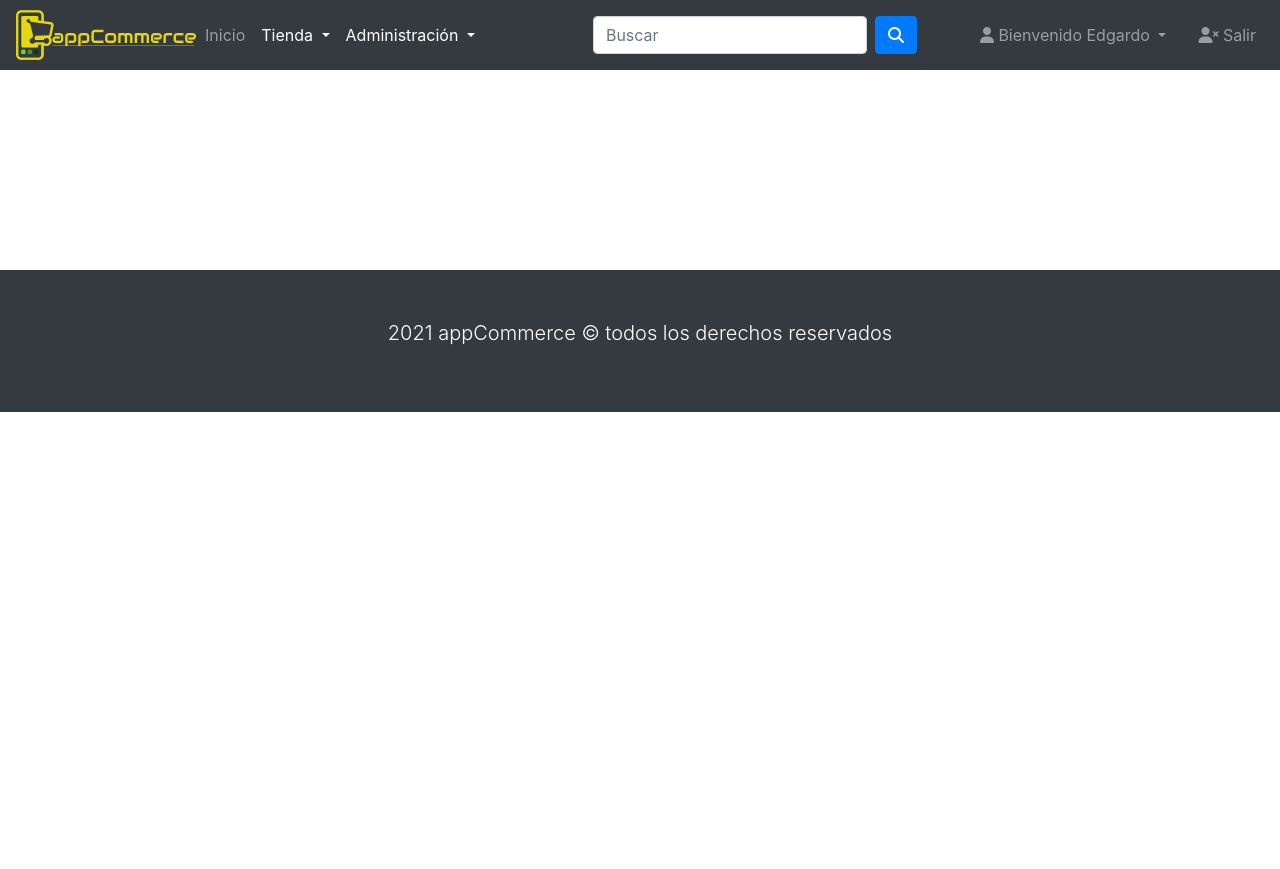
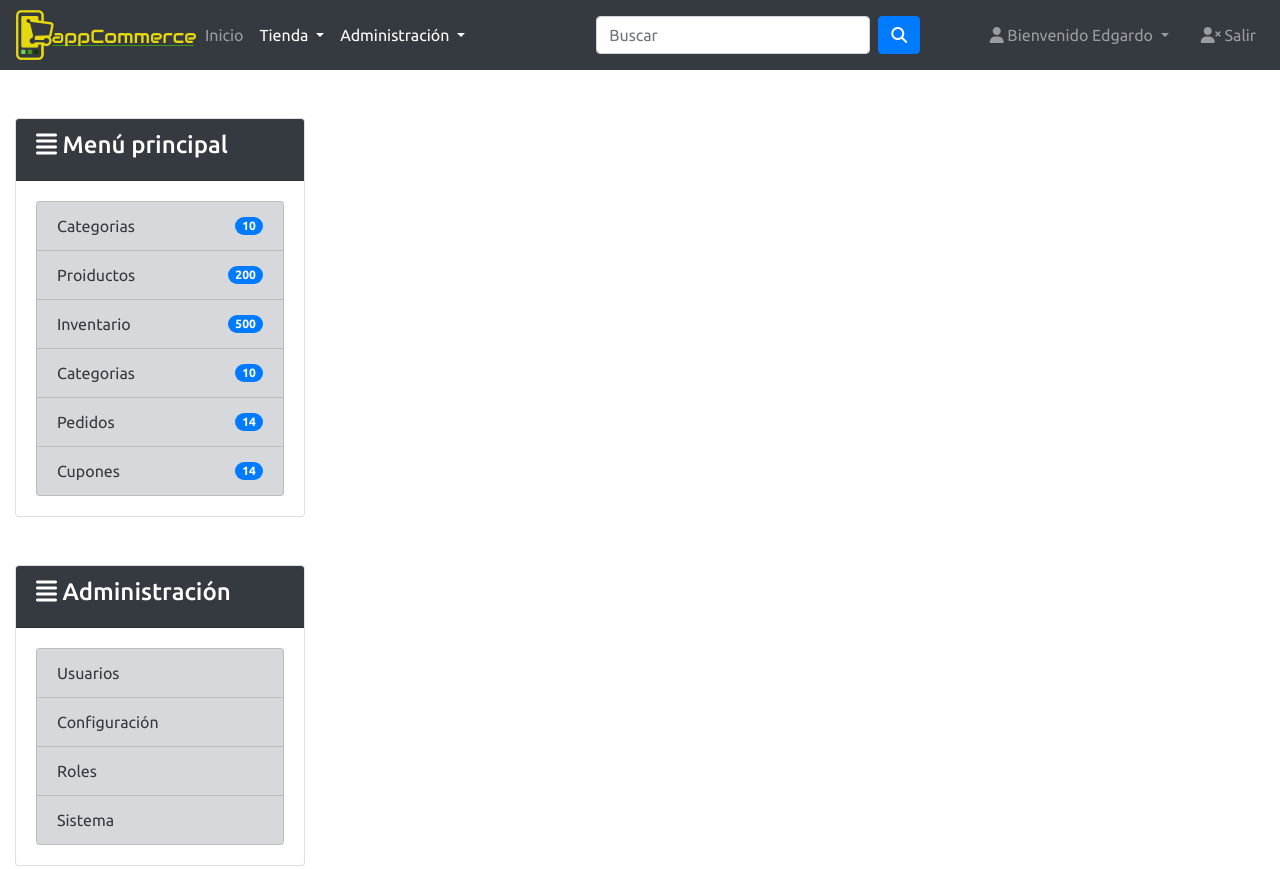
Before and after one commit to edganime96/appcommerce, a plain HTML site: page panel.html in a window 1280 px wide. Shown: the top 869 px of the page. Before the commit the page ends 800 px from the top, so only its background shows below. Drawn offline with nearby package versions, Linux system fonts and the light colour scheme.

Commit message:
panel de administracion creada, fuente Ubuntu añadida

```diff
--- a/css/styles.css
+++ b/css/styles.css
@@ -1,3 +1,7 @@
+* {
+    font-family: 'Ubuntu', sans-serif;
+}
+
 #main-footer {
     margin-top: 200px !important;
 }
--- a/panel.html
+++ b/panel.html
@@ -9,6 +9,8 @@
     <link rel="stylesheet" href="https://cdn.jsdelivr.net/npm/bootstrap@4.6.0/dist/css/bootstrap.min.css" integrity="sha384-B0vP5xmATw1+K9KRQjQERJvTumQW0nPEzvF6L/Z6nronJ3oUOFUFpCjEUQouq2+l" crossorigin="anonymous">
 
     <!-- Customize Styles -->
+    <link rel="preconnect" href="https://fonts.gstatic.com">
+    <link href="https://fonts.googleapis.com/css2?family=Ubuntu:ital,wght@0,300;0,400;0,500;0,700;1,300;1,400;1,500;1,700&display=swap" rel="stylesheet">
     <link rel="stylesheet" href="css/styles.css">
 
     <!-- Font Awesome icons Kit -->
@@ -47,7 +49,7 @@
               <div class="dropdown-divider"></div>
               <a href="pedidos.html" class="dropdown-item">Pedidos</a>
               <div class="dropdown-divider"></div>
-              <a href="cupones.html" class="dropdown-item">Cupones</a>
+              <a href="cupones.html" class="dropdown-item">Cupónes</a>
             </div>
           </li>
 
@@ -98,7 +100,74 @@
       </div>
     </nav>
 
+    <!-- main layout -->
+    <div class="container-fluid mt-5">
+      <div class="row">
 
+        <!-- panel izquierdo -->
+        <div class="col-sm-12 col-md-3">
+          <div class="card">
+            <div class="card-header bg-dark text-white">
+              <h4><li class="fas fa-align-justify"></li> Menú principal</h4>
+            </div>
+            <div class="card-body">
+              <ul class="list-group">
+                <li class="list-group-item list-group-item-secondary d-flex justify-content-between align-items-center">
+                  <a class="text-dark" href="categorias.html">Categorias</a>
+                  <span class="badge badge-primary badge-pill">10</span>
+                </li>
+                <li class="list-group-item list-group-item-secondary d-flex justify-content-between align-items-center">
+                  <a class="text-dark" href="productos.html">Proiductos</a>
+                  <span class="badge badge-primary badge-pill">200</span>
+                </li>
+                <li class="list-group-item list-group-item-secondary d-flex justify-content-between align-items-center">
+                  <a class="text-dark" href="inventario.html">Inventario</a>
+                  <span class="badge badge-primary badge-pill">500</span>
+                </li>
+                <li class="list-group-item list-group-item-secondary d-flex justify-content-between align-items-center">
+                  <a class="text-dark" href="categorias.html">Categorias</a>
+                  <span class="badge badge-primary badge-pill">10</span>
+                </li>
+                <li class="list-group-item list-group-item-secondary d-flex justify-content-between align-items-center">
+                  <a class="text-dark" href="pedidos.html">Pedidos</a>
+                  <span class="badge badge-primary badge-pill">14</span>
+                </li>
+                <li class="list-group-item list-group-item-secondary d-flex justify-content-between align-items-center">
+                  <a class="text-dark" href="cupones.html">Cupones</a>
+                  <span class="badge badge-primary badge-pill">14</span>
+                </li>
+              </ul>
+            </div>
+          </div>
+          <div class="card mt-5">
+            <div class="card-header bg-dark text-white">
+              <h4><li class="fas fa-align-justify"></li> Administración</h4>
+            </div>
+            <div class="card-body">
+              <ul class="list-group">
+                <li class="list-group-item list-group-item-secondary d-flex justify-content-between align-items-center">
+                  <a class="text-dark" href="#">Usuarios</a>
+                </li>
+                <li class="list-group-item list-group-item-secondary d-flex justify-content-between align-items-center">
+                  <a class="text-dark" href="#">Configuración</a>
+                </li>
+                <li class="list-group-item list-group-item-secondary d-flex justify-content-between align-items-center">
+                  <a class="text-dark" href="#">Roles</a>
+                </li>
+                <li class="list-group-item list-group-item-secondary d-flex justify-content-between align-items-center">
+                  <a class="text-dark" href="#">Sistema</a>
+                </li>
+              </ul>
+            </div>
+          </div>
+        </div>
+
+        <!-- contenedor principal derecho -->
+        <div class="col-sm-12 col-md-9">
+
+        </div>
+      </div>
+    </div>
 
 
 
```
Also changed, not shown: index.html (+2 -0 lines).
